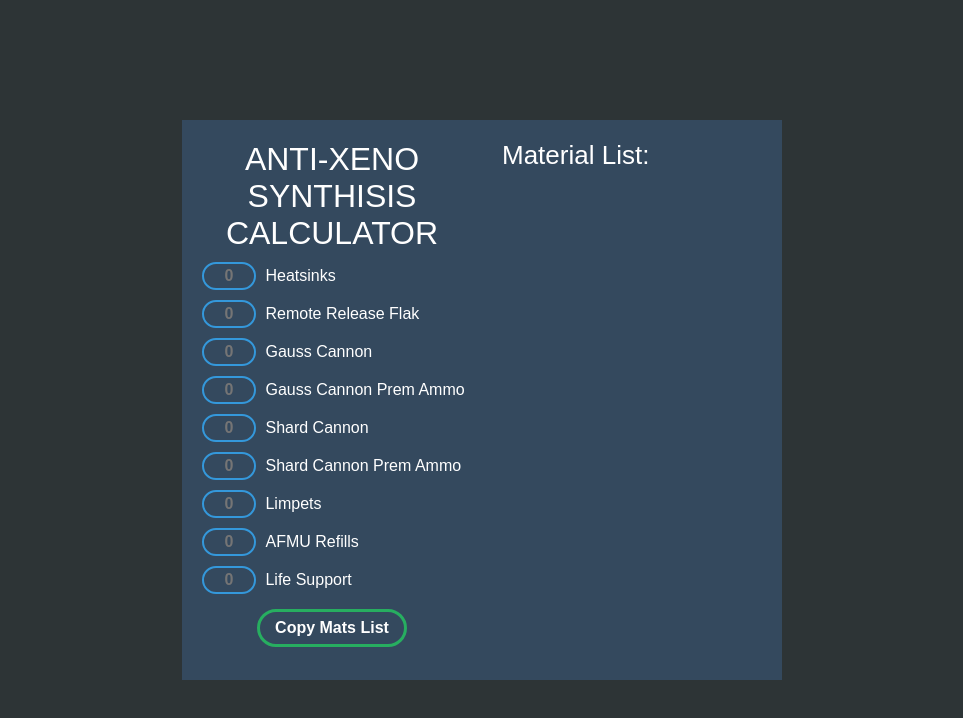
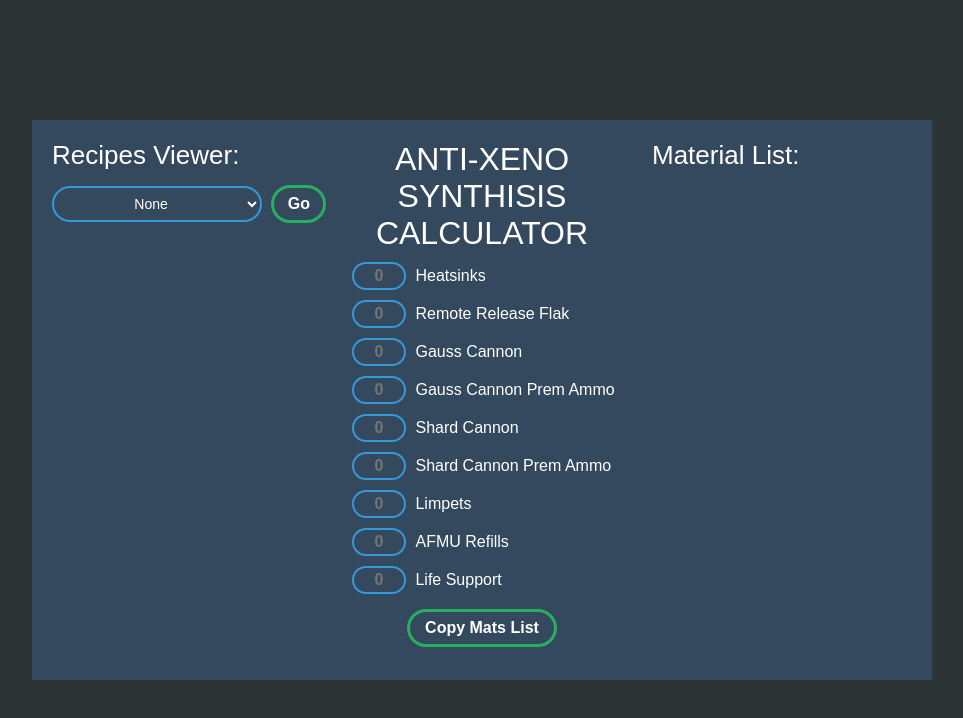
Before and after one commit to Th3-Hero/AX-Synthesis-Calculator, a plain HTML site: page index.html in a window 1280 px wide. Both pictures are taken after a click on the button "Copy Mats List". Shown: the whole page, without its empty margins (158-1121 px from the left). Drawn offline with Linux system fonts and the light colour scheme.

Commit message:
UI Overhaul 1st iteration

```diff
--- a/css/main.css
+++ b/css/main.css
@@ -1,27 +1,128 @@
-body{
-    margin: 0;
-    padding: 0;
+/* applies to all in HTML body */
+body {
     font-family: sans-serif;
     color: white;
     background: #2d3436;
 }
 
+/* sapces label front input fields */
 label {
     margin-left: 5px;
 }
 
+/* larger font for headers */
 .bigger {
     font-size: 26px;
+}
+
+/* Header wrapers */
+.text-wrap {
+    text-align: left;
+    margin-top: 20px;
+    margin-left: 20px;
+    font-size: 20px;
+}
+
+/* textbox wrapers */
+.text-wrap2 {
+    text-align: left;
+    margin-top: 10px;
+    margin-left: 20px;
+    font-size: 20px;
+}
+
+/* main header */
+.box h1 {
+    color: white;
+    text-transform: uppercase;
+    font-weight: 500;
+    margin-bottom: 5px;
+    text-align: center;
+}
+
+/* grid containing entire page */
+#grid-container {
+    display: grid;
+    justify-content: center;
+    position: absolute;
+    top: 50%;
+    left: 50%;
+    transform: translate(-50%,-50%);
+    background: #34495e;
+    grid-template-columns: 300px 300px 300px;
+    grid-template-rows: 560px;
+    gap: 0px;
+    grid-template-areas:
+        "recipes main list";
+}
+
+#grid > recipes {
+    grid-area: recipes;
+}
+
+#grid > main {
+    grid-area: main;
+}
+
+#grid > list {
+    grid-area: list;
+}
+
+/* dropdown selection, NOT the dropdown itself */
+.dropdown-select {
+    width: 210px;
+    background: none;
+    margin: 5px auto;
+    margin-top: 15px;
+    margin-left: 20px;
+    text-align: center;
+    border: 2px solid #3498db;
+    padding: 7px;
+    outline: none;
+    color: white;
+    font-size: 14px;
+    /* font-weight: bold; */
+    border-radius: 24px;
+}
+
+.dropdown-select:hover {
+    cursor: pointer;
+    border-color: #27ae60
+}
+
+/* dropdown itself, <select> accepts very few css parameters */
+.dropdown-select option {
+    background-color: #2d3436;
+    color: white;
+}
+
+/* runs selectOption to create string for display */
+.go-button {
+    width: 55px;
+    background: none;
+    margin-left: 5px;
+    text-align: center;
+    border: 3px solid #27ae60;
+    padding: 7px 5px;
+    color: white;
+    font-size: 16px;
+    font-weight: bold;
+    border-radius: 24px;
+    cursor: pointer;
+}
+
+.go-button:hover {
+    background: #27ae60;
 }
 
 .box {
     width: 300px;
     height: 560px;
     padding: 0px;
-    position: absolute;
+    /* position: absolute;
     top: 50%;
     left: 50%;
-    transform: translate(-100%,-50%);
+    transform: translate(-100%,-50%); */
     background: #34495e;
     text-align: left;
 }
@@ -30,26 +131,11 @@ label {
     width: 300px;
     height: 560px;
     padding: 0px;
-    position: absolute;
+    /* position: absolute;
     top: 50%;
     left: 50%;
-    transform: translate(0%,-50%);
+    transform: translate(0%,-50%); */
     background: #34495e;
-}
-
-.text-wrap {
-    text-align: left;
-    margin-top: 20px;
-    margin-left: 20px;
-    font-size: 20px;
-}
-
-.box h1 {
-    color: white;
-    text-transform: uppercase;
-    font-weight: 500;
-    margin-bottom: 5px;
-    text-align: center;
 }
 
 .box input[type = "text"] {
@@ -75,6 +161,7 @@ label {
 .button-wrapper {
     text-align: center;
 }
+
 .button {
     width: 150px;
     background: none;
--- a/index.html
+++ b/index.html
@@ -9,7 +9,32 @@
 
     <body>
 
-        <maintext class="box" action="index.html" method="post">
+        <grid id="grid-container">
+
+            <recipes class="recipes-container">
+                    <div class="text-wrap">
+                        <larger class="bigger">Recipes Viewer:</larger>
+                    </div>
+                    <select id="dropdown-select" class="dropdown-select">
+                        <option value="none">None</option>
+                        <option value="heatsink">Heatsinks</option>
+                        <option value="flak">Remote Release Flak</option>
+                        <option value="gauss">Gauss Cannon</option>
+                        <option value="gaussPrem">Gauss Cannon Prem Ammo</option>
+                        <option value="shard">Shard Cannon</option>
+                        <option value="shardPrem">Shard Cannon Prem Ammo</option>
+                        <option value="limpets">Limpets</option>
+                        <option value="afmu">AFMU Refills</option>
+                        <option value="lifeSupport">Life Support</option>
+                    </select>
+                    <button class="go-button" onclick="selectOption()">Go</button>
+                    <div class="text-wrap2">
+                        <div id="recipebox" class="recipebox"></div>
+                    </div>
+            </recipes>
+
+            <main class="main-container">
+                <maintext class="box">
                     <h1>Anti-Xeno Synthisis Calculator</h1>
 
                     <input type="text" id="heatsink" placeholder="0">
@@ -34,15 +59,21 @@
                     <div class="button-wrapper">
                         <button class="button" onclick="copyMatsList()">Copy Mats List</button>
                     </div>
+                </maintext>
+            </main>
 
-        </maintext>
-
+            <list class="list-container">
                 <matsDisplay class="box-2">
                     <div class="text-wrap">
                         <larger class="bigger">Material List: <br> </larger>
+                    </div>
+                    <div class="text-wrap2">
                         <div id="textbox" class="textbox"></div>
                     </div>
                 </matsDisplay>
+            </list>
+
+        </grid>
 
         <script src="js/main.js"></script>
         <script src="js/data.js"></script>
--- a/js/main.js
+++ b/js/main.js
@@ -1,44 +1,58 @@
-function copyMatsList() { // copies matsList to clipboard
+function selectOption() {
+    let select = document.getElementById("dropdown-select");
+    let selected = select.value;
+    recipesViewer(selected);
+}
+
+function recipesViewer(selected) {
+    let recipe = '';
+    for (let value of crafting[selected]) {
+        recipe += `${ value.quantity }x ${ value.material } <br>`;
+    }
+    document.getElementById("recipebox").innerHTML = recipe;
+}
+
+function copyMatsList() {
     let elementAmount = collectAmount();
     let collection = calculateTotalMats(elementAmount);
     let matsList = toList(collection);
-    let copyList = document.createElement("textarea"); // creates textarea element
-    document.body.appendChild(copyList); // attaches textarea element to HTML body
+    let copyList = document.createElement("textarea");
+    document.body.appendChild(copyList);
     copyList.value = matsList;
     copyList.select();
     document.execCommand("copy"); // copies to clipboard
-    document.body.removeChild(copyList); // removes textarea from HTML body
+    document.body.removeChild(copyList);
 }
 
-function toList(collection) { // converts collection Object to string matsList
+function toList(collection) {
     let matsList = '';
     let displayList = '';
     for (let key of Object.keys(collection)) { // key = each key in collection Object
-        matsList += `${collection[key]}x ${key} \n`; // sets matsList formating for copy
-        displayList += `${collection[key]}x ${key} <br>`;
+        matsList += `${ collection[key] }x ${ key } \n`;
+        displayList += `${ collection[key] }x ${ key } <br>`;
     }
     document.getElementById("textbox").innerHTML = displayList;
     return matsList;
 }
 
-function calculateTotalMats(elementAmount) { // multiplies each key quantity against user input
+function calculateTotalMats(elementAmount) {
     let collection = {};
     for (let key of Object.keys(crafting)) { // key = key of crafting Object
         for (let value of crafting[key]) { // value = value associated with key from crafting Object
-            let userInput = elementAmount[key];
+            let userInput = elementAmount[key]; // userInput = each key in elementAmount
             if (userInput <= 0) {
                 continue;
             }
             if (!collection.hasOwnProperty(userInput)) {
                 collection[value.material] = 0;
             }
-            collection[value.material] += value.quantity * userInput; // multiplies each quantity against elementAmount
+            collection[value.material] += value.quantity * userInput; // multiplies each key quantity against user input
         }
     }
     return collection;
 }
 
-function collectAmount() { // stores user input as Object
+function collectAmount() {
     let elementAmount = {};
     for (let inputID of Object.keys(crafting)) { // inputID = each key added to elementAmount Object
         elementAmount[inputID] = document.getElementById(inputID).value; // adds each input to elementAmount Object
```
Lines whose indentation alone changed are shown as unchanged.
